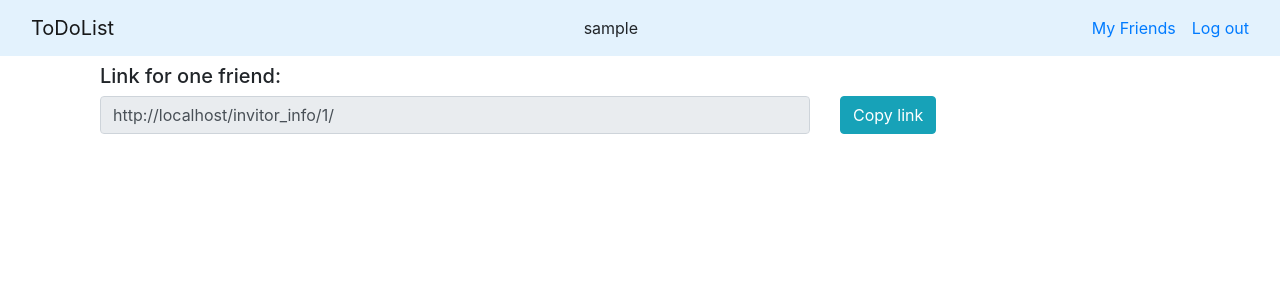
After one commit to Roman-Hnatenko/task_to_do, a Django app: page /friends/link_showing/1/ in a window 1280 px wide. The commit adds this page. Shown: the top 300 px of the page. Run offline with Django 3.2, Linux system fonts and the light colour scheme; the visitor is signed in with stand-in values (Sample User, id 1); parts of the project's set-up code (start-up, migrations or seed data) failed here and were passed over; some libraries are stand-ins or nearby versions.

Commit message:
Added functional of inviting friends

```diff
--- a/src/to_do_list/list/forms.py
+++ b/src/to_do_list/list/forms.py
@@ -38,3 +38,7 @@ class DoneActiveDateForm(ActiveDateForm):
 
 class UploadFileForm(forms.Form):
     file = TaskCsvFileFied()
+
+
+class KeyForm(forms.Form):
+    key = forms.CharField(widget=forms.HiddenInput)
--- a/src/to_do_list/list/models.py
+++ b/src/to_do_list/list/models.py
@@ -10,14 +10,11 @@ class User(AbstractUser):
 
 class InviteKey(models.Model):
     invitor = models.ForeignKey(User, on_delete=models.CASCADE)
-    key = models.CharField(max_length=50, unique=True)
-    friend_id = models.IntegerField(null=True)
+    key = models.SlugField(max_length=50, unique=True)
+    friend = models.OneToOneField(User, on_delete=models.CASCADE, related_name='friend', null=True)
 
     def is_active(self) -> bool:
-        return bool(self.friend_id)
-
-    def __str__(self):
-        return str(self.key)
+        return not bool(self.friend)
 
 
 class Task(models.Model):
--- /dev/null
+++ b/src/to_do_list/list/templates/list/link_showing.html
@@ -0,0 +1,26 @@
+{% extends 'base.html' %}
+
+{% block script%}
+ <script>
+
+    function CopyFunction() {
+    var copyText = document.getElementById("invite_link");
+    copyText.select();
+    document.execCommand("copy");
+    {% comment %} alert("Copied the text: " + copyText.value); {% endcomment %}
+  }
+    </script>
+{% endblock%}
+
+
+{% block content%}
+<h5> Link for one friend:</h5>
+    <div class="row">
+    <div class='col-8'>
+      <input  class="form-control"  type="text" value="{{invite_link}}" id="invite_link" readonly>
+    </div>
+    <div class='col-4'>
+      <button class="btn btn-info" onclick="CopyFunction()">Copy link</button>
+    </div>
+    </div>
+{% endblock%}
--- a/src/to_do_list/list/urls.py
+++ b/src/to_do_list/list/urls.py
@@ -21,8 +21,11 @@ urlpatterns = [
     path('task/add/', views.TaskCreateView.as_view(), name='task_add'),
     path('task/<int:pk>/update/', views.TaskUpdateView.as_view(), name='task_update'),
     path('task/<int:pk>/delete/', views.TaskDeleteView.as_view(), name='task_delete'),
+
     path('friends/', views.FriendsListView.as_view(), name='friends_list'),
-    path('friends/create_key/', views.CreationLinkView.as_view(), name='creation_key'),
-    path('confirm_invitation/<slug:key>/', views.ConfirmInvitationView.as_view(), name='confirm_invitation'),
+    path('friends/create_key/', views.KeyCreationView.as_view(), name='creation_key'),
+    path('friends/link_showing/<slug:key>/', views.LinkShowingView.as_view(), name='link_showing'),
+    path('invitor_info/<slug:key>/', views.InvitorInfoView.as_view(), name='invitor_info'),
+    path('accept/', views.InviteAcceptingView.as_view(), name='accept_invite'),
 
 ]
--- a/src/to_do_list/list/views.py
+++ b/src/to_do_list/list/views.py
@@ -1,16 +1,16 @@
 import csv
+from django.contrib import messages
 import secrets
 from datetime import datetime
-from re import template
+from django.http import Http404
 from typing import Any, Dict
-from django.http import HttpRequest, HttpResponse
-from django.shortcuts import redirect
+from django.http import HttpResponse
 from django.urls import reverse_lazy, reverse
 from django.views.generic.edit import CreateView, DeleteView, UpdateView, FormView
-from django.views.generic import ListView, RedirectView, TemplateView
+from django.views.generic import ListView, RedirectView, TemplateView, DetailView
 from django.contrib.auth.mixins import LoginRequiredMixin
 from .models import Task, User, InviteKey
-from .forms import ActiveDateForm, DoneActiveDateForm, UploadFileForm
+from .forms import ActiveDateForm, DoneActiveDateForm, UploadFileForm, KeyForm
 from .tasks import save_tasks_from_csv
 
 
@@ -162,34 +162,67 @@ class FriendsListView(LoginRequiredMixin, ListView):
     model = User
     template_name = 'list/friends_list.html'
 
+    def get_queryset(self):
+        queryset = self.request.user.friends.all()
+        return queryset
 
-class CreationLinkView(LoginRequiredMixin, RedirectView):
-    url = reverse_lazy('friends_list')
+
+class KeyCreationView(LoginRequiredMixin, RedirectView):
+    login_url = 'accounts/login/'
+    class_success_name = 'link_showing'
     http_method_names = ['post']
     model = InviteKey
 
-    def generate_key(self, user):
+    def post(self, request, *args, **kwargs):
         key = secrets.token_urlsafe(20)
-        # self.model.objects.create(invitor=user, key=key)
-        return key
+        self.model.objects.create(invitor=request.user, key=key)
 
-
-    def post(self, request, *args, **kwargs):
-        self.invite_link = request.build_absolute_uri(
-            reverse('confirm_invitation', kwargs={'key': self.generate_key(request.user)})
-        )
+        self.url = reverse(self.class_success_name, kwargs={'key': key})
         return super().post(request, *args, **kwargs)
 
 
-class ConfirmInvitationView(LoginRequiredMixin, TemplateView):
-    template_name = 'list/confirm_invitation.html'
+class LinkShowingView(LoginRequiredMixin, TemplateView):
+    login_url = 'accounts/login/'
+    template_name = 'list/link_showing.html'
 
     def get_context_data(self, **kwargs):
         context = super().get_context_data(**kwargs)
-        key = InviteKey.objects.filter(key=self.kwargs.get('key')).first()
+        key = self.kwargs.get('key')
+        invite_link = self.request.build_absolute_uri(
+            reverse('invitor_info', kwargs={'key': key})
+        )
+        context['invite_link'] = invite_link
+        return context
 
-        if key and key.is_active():
-            pass
-        else:
-            context['error_message'] = 'Link is incorrect'
-        return context
+
+class InvitorInfoView(LoginRequiredMixin, DetailView):
+    login_url = 'accounts/login/'
+    template_name = 'list/invitor_info.html'
+    model = InviteKey
+    slug_url_kwarg = 'key'
+    slug_field = 'key'
+    query_pk_and_slug = True
+    context_object_name = 'key'
+
+    def get_context_data(self, **kwargs):
+        form = KeyForm(initial={'key': self.kwargs['key']})
+        return super().get_context_data(form=form, **kwargs)
+
+    def get_object(self, queryset=None):
+        key_obj = super().get_object(queryset=queryset)
+        if key_obj.is_active() and not self.request.user == key_obj.invitor:
+            return key_obj
+        raise Http404()
+
+
+class InviteAcceptingView(LoginRequiredMixin, FormView):
+    success_url = reverse_lazy('friends_list')
+    form_class = KeyForm
+
+    def form_valid(self, form):
+
+        key_obj = InviteKey.objects.get(key=form.cleaned_data['key'])
+        key_obj.friend = self.request.user
+        key_obj.save()
+        self.request.user.friends.add(key_obj.invitor)
+        return super().form_valid(form)
--- a/src/to_do_list/templates/base.html
+++ b/src/to_do_list/templates/base.html
@@ -18,9 +18,11 @@
   <nav class="navbar navbar-light colr">
     <div class="container-fluid">
       <a class="navbar-brand" href="{% url 'task_view' %}">ToDoList</a>
+      {{user}}
       <form class="d-flex">
         <ul class="nav navbar-nav pr-3">
          <li><a href="{% url 'friends_list'%}">My Friends</a></li>
+
         </ul>
 
         <ul class="nav navbar-nav navbar-right">
@@ -43,6 +45,14 @@
     <div class="col">
       {% block buttons %} {% endblock %}
 
+    {% if messages %}
+        {% for message in messages %}
+        <div class="text-center">
+        <h4>{{ message }}</h4>
+        </div>
+        {% endfor %}
+    {% endif %}
+
       {% block content %}
       {% endblock content %}
     </div>
```
Also changed, not shown: src/to_do_list/list/templates/list/confirm_invitation.html (deleted, +0 -7 lines), src/to_do_list/list/templates/list/friends_list.html (+6 -26 lines), src/to_do_list/list/templates/list/invitor_info.html (added, +21 -0 lines), src/to_do_list/list/migrations/0012_auto_20210406_1113.py (added), src/to_do_list/list/migrations/0013_auto_20210406_1123.py (added), src/to_do_list/list/migrations/0014_auto_20210406_1230.py (added).
